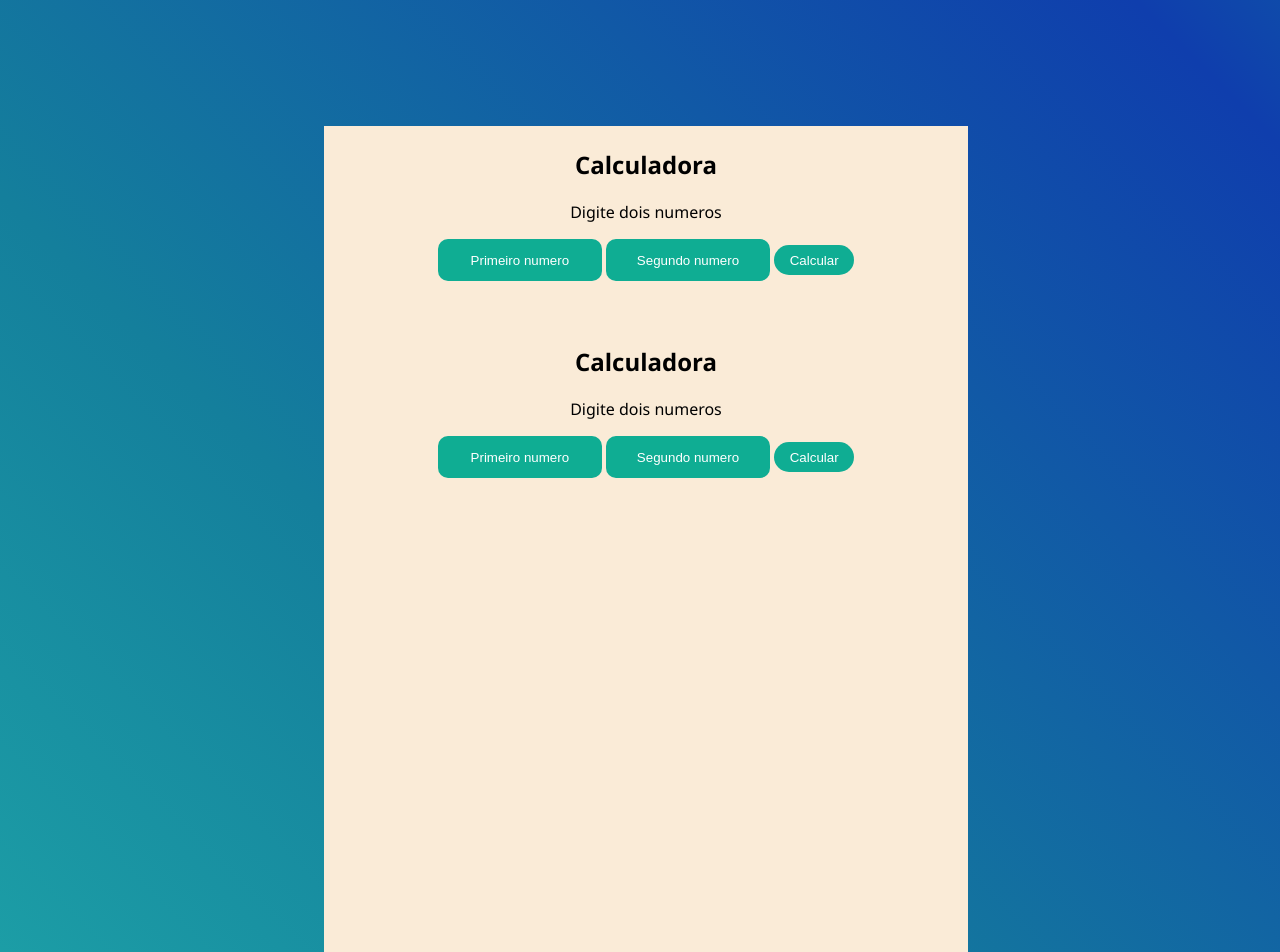
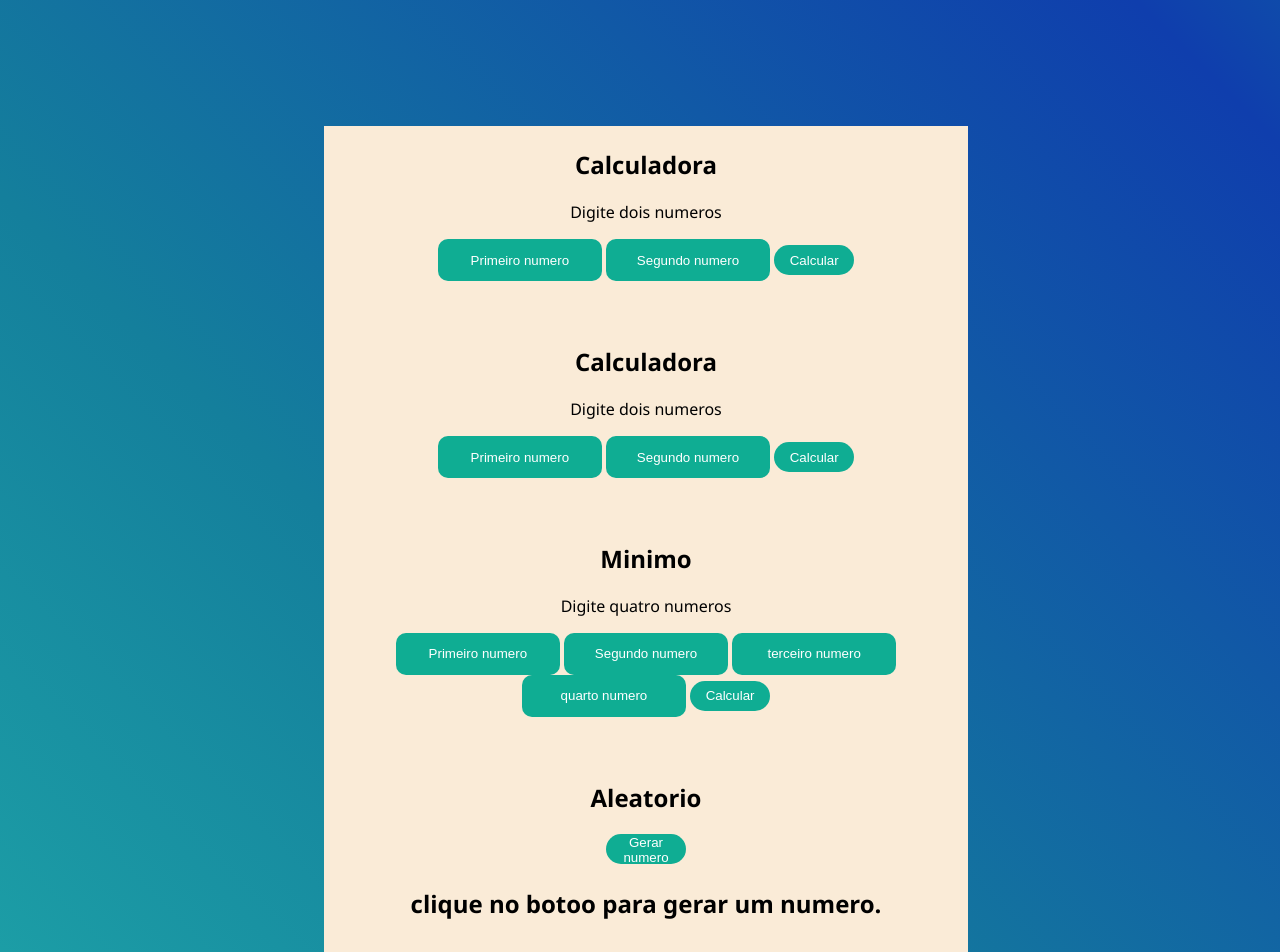
Before and after one commit to PedroBrito0519/Math-script, a plain HTML site: page index.html in a window 1280 px wide. Shown: the top 952 px of the page. Drawn offline with Linux system fonts and the light colour scheme.

Commit message:
Update index.html

```diff
--- a/index.html
+++ b/index.html
@@ -24,6 +24,21 @@
         <input type="text" id="num2" placeholder="Segundo numero">
         <button onclick="calcularpot()">Calcular </button>
         <div id="resultado"></div>
+        <br>
+<br>
+    <h1>Minimo</h1>
+        <p>Digite quatro numeros</p>
+        <input type="text" id="number1" placeholder="Primeiro numero">
+        <input type="text" id="number2" placeholder="Segundo numero">
+        <input type="text" id="number3" placeholder="terceiro numero">
+        <input type="text" id="number4" placeholder="quarto numero">
+        <button onclick="minmax()">Calcular </button>
+        <div id="resultadoss"></div>
+        <br>
+        <br>
+        <h1>Aleatorio</h1>
+    <button onclick="numale()">Gerar numero</button>
+    <h1 id="numberale">clique no botoo para gerar um numero.</h1>
     </section>
 </body>
 </html>
```
